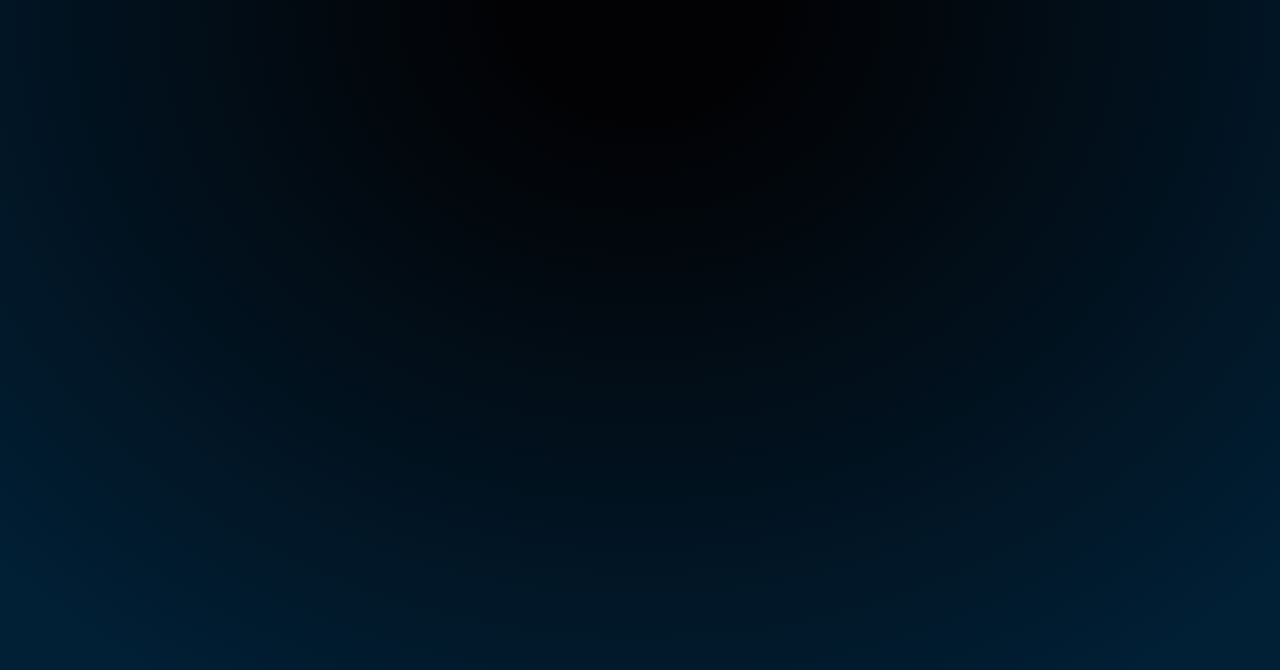
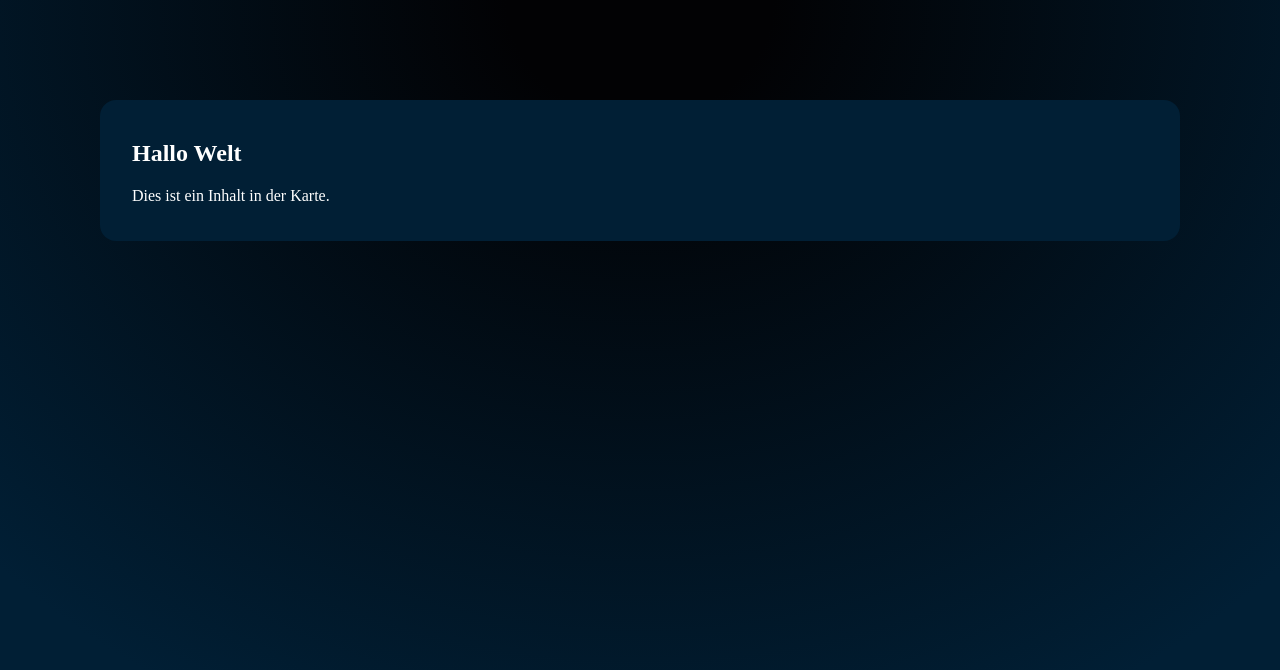
Before and after one commit to leondorsch/vuejs-stock-dashboard, a Vue app: page / in a window 1280 px wide. Shown: the top 670 px of the page. Built offline with nearby package versions, Linux system fonts and the light colour scheme.

Commit message:
first component created

```diff
--- a/src/App.vue
+++ b/src/App.vue
@@ -1,28 +1,32 @@
 <template>
-  <div id="app">
-
-  </div>
+  <BaseCard>
+    <h2>Hallo Welt</h2>
+    <p>Dies ist ein Inhalt in der Karte.</p>
+  </BaseCard>
 
 </template>
 
 <script>
-
+import BaseCard from './components/BaseCard.vue';
 
 export default {
   name: 'App',
   components: {
+    BaseCard
   }
 }
 </script>
 
 <style>
-
 body {
   margin: 0;
 }
+
 #app {
   background: radial-gradient(71.11% 100% at 50% 0%, #020204 14.6%, #011F35 100%);
+  box-sizing: border-box;
+  padding: 100px;
   width: 100vw;
-  height: 100vh;
+  min-height: 100vh;
 }
 </style>
--- /dev/null
+++ b/src/components/BaseCard.vue
@@ -0,0 +1,18 @@
+<template>
+  <div class="base-card">
+    <slot></slot>
+  </div>
+</template>
+
+<script setup>
+
+</script>
+
+<style scoped>
+.base-card {
+  background: #011F35;
+  border-radius: 16px;
+  padding: 20px 32px;
+  color: white;
+}
+</style>
```
